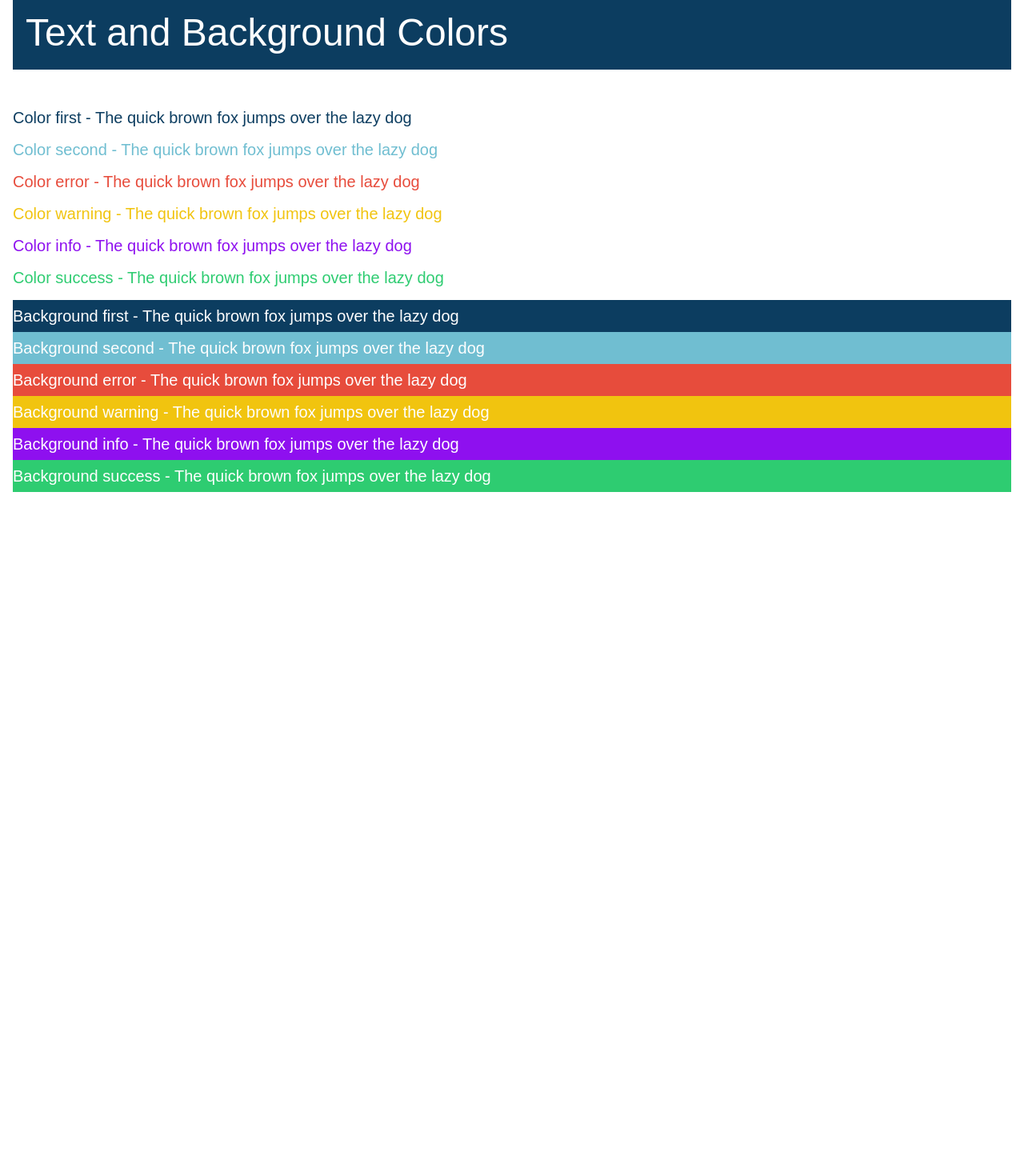
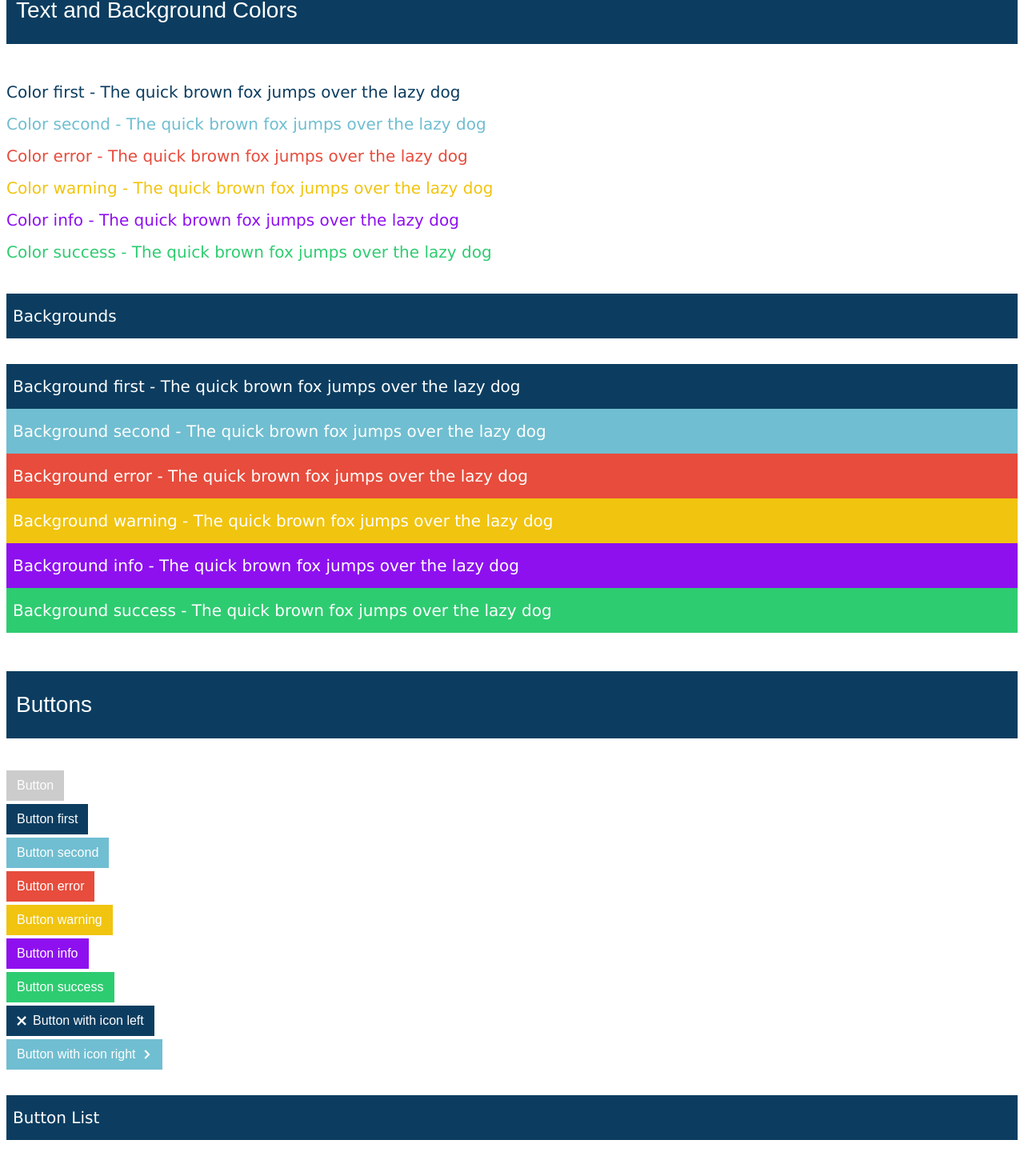
Before and after one commit to oforge/vue-boilerplate, a Vue app: page / in a window 1280 px wide. Shown: the part 449-1904 px from the top of the page at 80% size. Before the commit the page ends 1104 px from the top, so only its background shows below. Built offline with nearby package versions, Linux system fonts and the light colour scheme.

Commit message:
More Styleguide

```diff
--- a/src/App.vue
+++ b/src/App.vue
@@ -2,6 +2,7 @@
   <div id="app">
     <headlines></headlines>
     <colors></colors>
+    <buttons></buttons>
     <sprite />
   </div>
 </template>
@@ -11,12 +12,14 @@ import Vue from 'vue';
 import AppSprite from '@/components/AppSprite.vue';
 import Headlines from '@/examples/Headlines.vue';
 import Colors from '@/examples/Colors.vue';
+import Buttons from '@/examples/Buttons.vue';
 
 export default Vue.extend({
   components: {
     sprite: AppSprite,
     headlines: Headlines,
-    colors: Colors
+    colors: Colors,
+    buttons: Buttons
   }
 });
 </script>
@@ -30,12 +33,12 @@ export default Vue.extend({
 @import '~@/styles/main.scss';
 
 .section {
-  padding: map-get($sizes, 'l');
+  padding: map-get($sizes, 's');
   padding-bottom: $baseLineHeight * 2;
 
   &__header {
-    padding: map-get($sizes, 'l');
-    font-size: map-get($fontSizes, 'xxl');
+    padding: map-get($sizes, 'm');
+    font-size: map-get($fontSizes, 'l');
     line-height: $baseLineHeight * 3;
     margin-bottom: $baseLineHeight * 2;
     background: map-get($colors, first);
--- a/src/components/AppSprite.vue
+++ b/src/components/AppSprite.vue
@@ -7,13 +7,14 @@
     </svg>
 -->
   <svg display="none" xmlns="http://www.w3.org/2000/svg">
-    <symbol
-      id="chevron"
-      viewBox="0 0 23.8 36.7"
-      xmlns="http://www.w3.org/2000/svg"
-    >
+    <symbol id="chevron" viewBox="0 0 23.8 36.7">
       <path fill="none" d="M-1-1h802v602H-1z" />
       <path d="M18.4 35.8l4.6-4.6-13-13L22.8 5.6 18.2.9 1 18.3l17.5 17.5z" />
+    </symbol>
+
+    <symbol id="cross" viewBox="0 0 32 32">
+      <path d="M10 14.3l17 17.2 4.7-4.6L4.7.5.3 4.9z" />
+      <path d="M14.5 22L31.7 5 27.1.3.7 27.3l4.4 4.4z" />
     </symbol>
   </svg>
 </template>
--- a/src/components/global/BaseIcon.vue
+++ b/src/components/global/SpkIcon.vue
@@ -12,7 +12,7 @@
 <script lang="ts">
 import Vue from 'vue';
 export default Vue.extend({
-  name: 'AppIcon',
+  name: 'SpkIcon',
   props: {
     iconClass: {
       type: String,
@@ -33,6 +33,7 @@ export default Vue.extend({
   justify-content: center;
   width: map-get($iconSizes, 's');
   height: map-get($iconSizes, 's');
+  fill: currentColor;
 
   &--inline {
     display: inline-flex;
--- a/src/components/global/forms/BaseButton.vue
+++ /dev/null
@@ -1,39 +0,0 @@
-<!--
-  This is a sample form component. Here we have a base button. The components should be as dumb as possible.
-  Here we simply use the button with a slot so that every parent component can alter it easily.
--->
-<template>
-  <button class="button">
-    <slot>Submit</slot>
-  </button>
-</template>
-
-<script lang="ts">
-import Vue from 'vue';
-export default Vue.extend({
-  name: 'AppButton'
-});
-</script>
-
-<style lang="scss">
-.button {
-  display: flex;
-  align-items: center;
-  appearance: none;
-  border: none;
-  padding: map-get($sizes, 's') map-get($sizes, 'm');
-
-  background: map-get($greyTones, 'ultraLight');
-  color: map-get($colors, 'second');
-  cursor: pointer;
-  transition: background 0.2s ease, box-shadow 0.1s ease;
-  box-shadow: map-get($shadows, 's');
-  &:hover,
-  &:active {
-    background: map-get($greyTones, 'light');
-  }
-  &:active {
-    box-shadow: map-get($shadows, 'xs');
-  }
-}
-</style>
--- /dev/null
+++ b/src/components/global/forms/SpkButton.vue
@@ -0,0 +1,128 @@
+<!--
+  This is a sample form component. Here we have a base button. The components should be as dumb as possible.
+  Here we simply use the button with a slot so that every parent component can alter it easily.
+-->
+<template>
+  <button class="button">
+    <slot><span>Submit</span></slot>
+  </button>
+</template>
+
+<script lang="ts">
+import Vue from 'vue';
+export default Vue.extend({
+  name: 'SpkButton'
+});
+</script>
+
+<style lang="scss">
+.button {
+  display: flex;
+  align-items: center;
+  appearance: none;
+  border: 1px solid transparent;
+  padding: map-get($sizes, 's') map-get($sizes, 'm');
+
+  background: map-get($greyTones, 'light');
+  color: map-get($fontColors, 'light');
+  cursor: pointer;
+  &:hover,
+  &:active {
+    background: darken(map-get($greyTones, 'light'), 5%);
+  }
+  &:active {
+    border: 1px solid lighten(map-get($greyTones, 'light'), 5%);
+  }
+
+  &--inline {
+    display: inline-flex;
+  }
+
+  &--first {
+    background: map-get($colors, 'first');
+    &:hover,
+    &:active {
+      background: darken(map-get($colors, 'first'), 5%);
+    }
+    &:active {
+      border: 1px solid lighten(map-get($colors, 'first'), 10%);
+    }
+  }
+
+  &--second {
+    background: map-get($colors, 'second');
+    &:hover,
+    &:active {
+      background: darken(map-get($colors, 'second'), 5%);
+    }
+    &:active {
+      border: 1px solid lighten(map-get($colors, 'second'), 5%);
+    }
+  }
+
+  &--error {
+    background: map-get($stateColors, 'error');
+    &:hover,
+    &:active {
+      background: darken(map-get($stateColors, 'error'), 5%);
+    }
+    &:active {
+      border: 1px solid lighten(map-get($stateColors, 'error'), 5%);
+    }
+  }
+
+  &--warning {
+    background: map-get($stateColors, 'warning');
+    &:hover,
+    &:active {
+      background: darken(map-get($stateColors, 'warning'), 5%);
+    }
+    &:active {
+      border: 1px solid lighten(map-get($stateColors, 'warning'), 5%);
+    }
+  }
+
+  &--info {
+    background: map-get($stateColors, 'info');
+    &:hover,
+    &:active {
+      background: darken(map-get($stateColors, 'info'), 5%);
+    }
+    &:active {
+      border: 1px solid lighten(map-get($stateColors, 'info'), 10%);
+    }
+  }
+
+  &--success {
+    background: map-get($stateColors, 'success');
+    &:hover,
+    &:active {
+      background: darken(map-get($stateColors, 'success'), 5%);
+    }
+    &:active {
+      border: 1px solid lighten(map-get($stateColors, 'success'), 5%);
+    }
+  }
+
+  .icon + span,
+  span + .icon {
+    margin-left: map-get($sizes, s);
+  }
+  span {
+    color: currentColor;
+  }
+}
+
+.button-list {
+  display: flex;
+  align-items: center;
+
+  .button {
+    margin-right: map-get($sizes, 'xs');
+
+    &:last-child {
+      margin-left: 0;
+    }
+  }
+}
+</style>
--- a/src/components/global/forms/BaseInput.vue
+++ b/src/components/global/forms/SpkInput.vue
@@ -17,7 +17,7 @@
 <script lang="ts">
 import Vue from 'vue';
 export default Vue.extend({
-  name: 'BaseInput',
+  name: 'SpkInput',
   props: {
     iconBefore: String,
     iconAfter: String,
--- /dev/null
+++ b/src/examples/Buttons.vue
@@ -0,0 +1,42 @@
+<template>
+  <section class="section">
+    <p class="section__header">
+      Buttons
+    </p>
+    <div class="row">
+      <div class="column-12">
+        <spk-button>Button</spk-button>
+        <spk-button class="m-t-xs button--first">Button first</spk-button>
+        <spk-button class="m-t-xs button--second">Button second</spk-button>
+        <spk-button class="m-t-xs button--error">Button error</spk-button>
+        <spk-button class="m-t-xs button--warning">Button warning</spk-button>
+        <spk-button class="m-t-xs button--info">Button info</spk-button>
+        <spk-button class="m-t-xs button--success">Button success</spk-button>
+        <spk-button class="m-t-xs button--first">
+          <spk-icon iconName="cross" />
+          <span>Button with icon left</span>
+        </spk-button>
+        <spk-button class="m-t-xs button--second">
+          <span>Button with icon right</span>
+          <spk-icon iconName="chevron" iconClass="icon--chevron icon--chevron-right" />
+        </spk-button>
+      </div>
+    </div>
+    <div class="row">
+      <div class="column-12">
+        <h3 class="bg-first p-s m-v-xl">Button List</h3>
+      </div>
+      <div class="column-12">
+        <div class="button-list">
+          <spk-button>Button</spk-button>
+          <spk-button class="button--first">Button first</spk-button>
+          <spk-button class="button--second">Button second</spk-button>
+          <spk-button class="button--error">Button error</spk-button>
+          <spk-button class="button--warning">Button warning</spk-button>
+          <spk-button class="button--info">Button info</spk-button>
+          <spk-button class="button--success">Button success</spk-button>
+        </div>
+      </div>
+    </div>
+  </section>
+</template>
--- a/src/examples/Colors.vue
+++ b/src/examples/Colors.vue
@@ -15,12 +15,27 @@
     </div>
     <div class="row">
       <div class="column-12">
-        <h3 class="bg-first">Background first - The quick brown fox jumps over the lazy dog</h3>
-        <h3 class="bg-second">Background second - The quick brown fox jumps over the lazy dog</h3>
-        <h3 class="bg-error">Background error - The quick brown fox jumps over the lazy dog</h3>
-        <h3 class="bg-warning">Background warning - The quick brown fox jumps over the lazy dog</h3>
-        <h3 class="bg-info">Background info - The quick brown fox jumps over the lazy dog</h3>
-        <h3 class="bg-success">Background success - The quick brown fox jumps over the lazy dog</h3>
+        <h3 class="bg-first p-s m-v-xl">Backgrounds</h3>
+      </div>
+      <div class="column-12">
+        <h3 class="p-s bg-first">
+          Background first - The quick brown fox jumps over the lazy dog
+        </h3>
+        <h3 class="p-s bg-second">
+          Background second - The quick brown fox jumps over the lazy dog
+        </h3>
+        <h3 class="p-s bg-error">
+          Background error - The quick brown fox jumps over the lazy dog
+        </h3>
+        <h3 class="p-s bg-warning">
+          Background warning - The quick brown fox jumps over the lazy dog
+        </h3>
+        <h3 class="p-s bg-info">
+          Background info - The quick brown fox jumps over the lazy dog
+        </h3>
+        <h3 class="p-s bg-success">
+          Background success - The quick brown fox jumps over the lazy dog
+        </h3>
       </div>
     </div>
   </section>
--- a/src/styles/abstracts/_variables.scss
+++ b/src/styles/abstracts/_variables.scss
@@ -32,7 +32,7 @@ $stateColors: (
 );
 
 $fonts: (
-  'title': 'Comic Sans',
+  'title': 'Verdana',
   'text': 'Arial',
   'special': 'monospace'
 );
@@ -56,7 +56,7 @@ $fontSizes: (
  */
 $baseLineHeight: 1.25rem;
 
-$baseSize: 4px;
+$baseSize: .25rem;
 
 $sizes: (
   '0': 0,
--- a/src/styles/base/_defaults.scss
+++ b/src/styles/base/_defaults.scss
@@ -4,6 +4,26 @@
 
 * {
   box-sizing: border-box;
+}
+
+h1,
+h2,
+h3,
+h4,
+h5,
+h6,
+p,
+span,
+em,
+strong,
+input,
+select,
+option,
+button,
+a,
+label,
+sub, sup {
+  color: map-get($fontColors, 'dark');
 }
 
 h1 {
@@ -31,7 +51,14 @@ p,
 span,
 em,
 strong,
+input,
+select,
+option,
+button,
+a,
+label,
 sub, sup {
+  font-size: map-get($fontSizes, 's');
   font-family: map-get($fonts, 'text');
   line-height: $baseLineHeight;
 }
```
Also changed, not shown: src/components/global/main.ts (+6 -6 lines).
